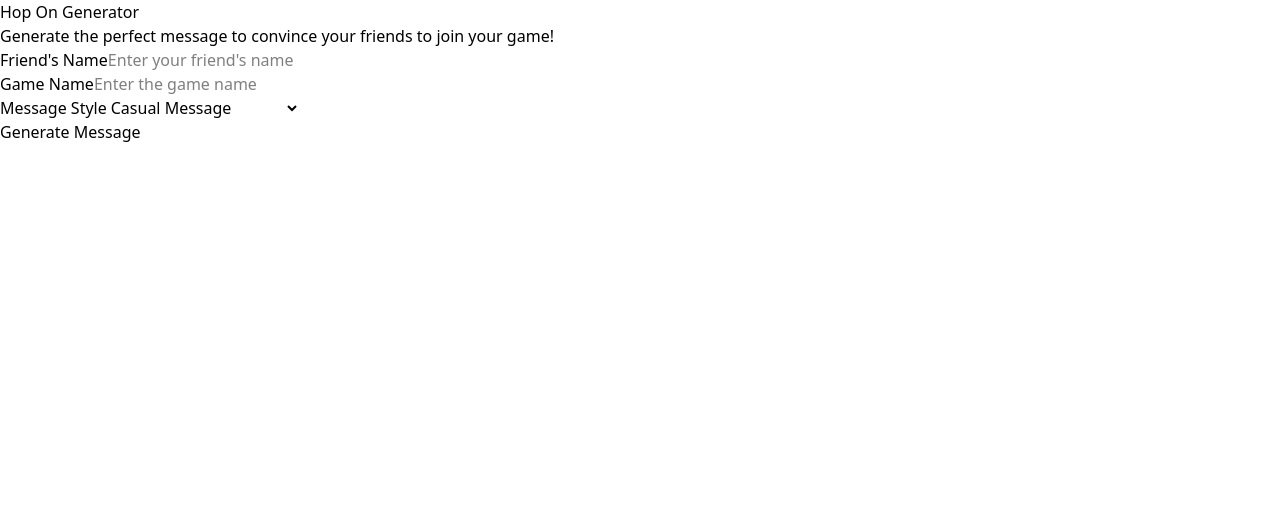
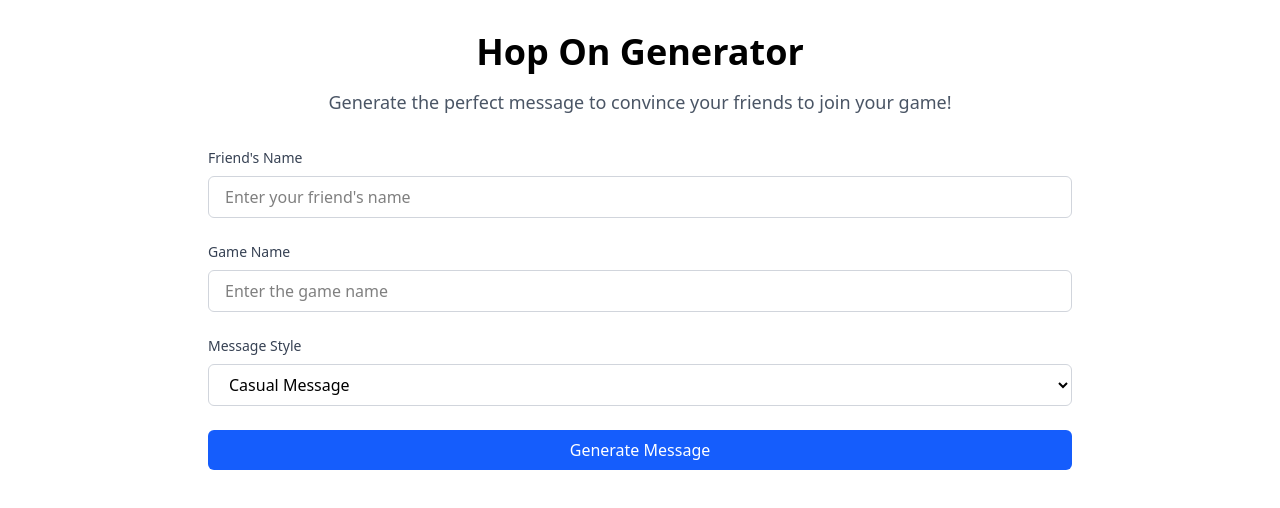
Before and after one commit to braden-godley/hop-on-bro, a React (Vite) app: page / in a window 1280 px wide. Shown: the top 508 px of the page. Built offline with nearby package versions, Linux system fonts and the light colour scheme.

Commit message:
style using tailwind

```diff
--- a/src/App.jsx
+++ b/src/App.jsx
@@ -84,13 +84,13 @@ function App() {
   }
 
   return (
-    <div className="container">
-      <h1>Hop On Generator</h1>
-      <p className="subtitle">Generate the perfect message to convince your friends to join your game!</p>
+    <div className="max-w-4xl mx-auto px-4 py-8">
+      <h1 className="text-4xl font-bold text-center mb-4">Hop On Generator</h1>
+      <p className="text-lg text-gray-600 text-center mb-8">Generate the perfect message to convince your friends to join your game!</p>
 
-      <form onSubmit={handleSubmit} className="form">
-        <div className="form-group">
-          <label htmlFor="friendName">Friend's Name</label>
+      <form onSubmit={handleSubmit} className="space-y-6">
+        <div>
+          <label htmlFor="friendName" className="block text-sm font-medium text-gray-700 mb-2">Friend's Name</label>
           <input
             type="text"
             id="friendName"
@@ -98,11 +98,12 @@ function App() {
             onChange={(e) => setFriendName(e.target.value)}
             placeholder="Enter your friend's name"
             required
+            className="w-full px-4 py-2 border border-gray-300 rounded-md focus:ring-2 focus:ring-blue-500 focus:border-blue-500"
           />
         </div>
 
-        <div className="form-group">
-          <label htmlFor="gameName">Game Name</label>
+        <div>
+          <label htmlFor="gameName" className="block text-sm font-medium text-gray-700 mb-2">Game Name</label>
           <input
             type="text"
             id="gameName"
@@ -110,16 +111,18 @@ function App() {
             onChange={(e) => setGameName(e.target.value)}
             placeholder="Enter the game name"
             required
+            className="w-full px-4 py-2 border border-gray-300 rounded-md focus:ring-2 focus:ring-blue-500 focus:border-blue-500"
           />
         </div>
 
-        <div className="form-group">
-          <label htmlFor="contentType">Message Style</label>
+        <div>
+          <label htmlFor="contentType" className="block text-sm font-medium text-gray-700 mb-2">Message Style</label>
           <select
             id="contentType"
             value={contentType}
             onChange={(e) => setContentType(e.target.value)}
             required
+            className="w-full px-4 py-2 border border-gray-300 rounded-md focus:ring-2 focus:ring-blue-500 focus:border-blue-500"
           >
             {contentTypes.map((type) => (
               <option key={type.value} value={type.value}>
@@ -129,21 +132,25 @@ function App() {
           </select>
         </div>
 
-        <button type="submit" className="generate-button" disabled={isLoading}>
+        <button
+          type="submit"
+          disabled={isLoading}
+          className="w-full bg-blue-600 text-white py-2 px-4 rounded-md hover:bg-blue-700 focus:outline-none focus:ring-2 focus:ring-blue-500 focus:ring-offset-2 disabled:opacity-50 disabled:cursor-not-allowed transition-colors"
+        >
           {isLoading ? 'Generating...' : 'Generate Message'}
         </button>
       </form>
 
       {error && (
-        <div className="error-message">
+        <div className="mt-6 p-4 bg-red-50 border border-red-200 rounded-md text-red-700">
           {error}
         </div>
       )}
 
       {generatedMessage && (
-        <div className="message-container">
-          <h2>Your Generated Message:</h2>
-          <div className="message-box markdown-content">
+        <div className="mt-8">
+          <h2 className="text-2xl font-semibold mb-4">Your Generated Message:</h2>
+          <div className="p-6 bg-white border border-gray-200 rounded-lg shadow-sm prose max-w-none">
             <ReactMarkdown remarkPlugins={[remarkGfm]}>
               {generatedMessage}
             </ReactMarkdown>
```
